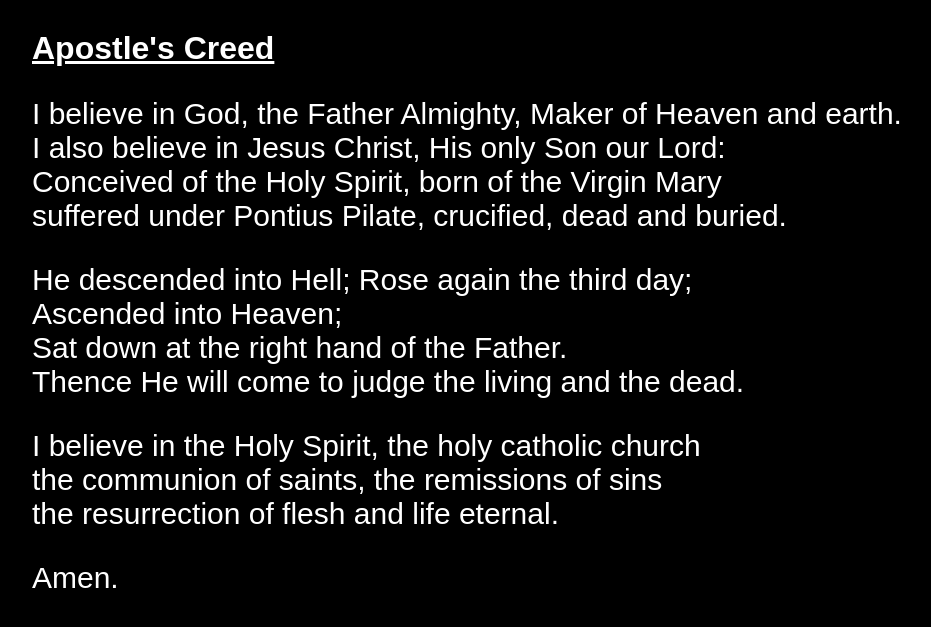
After one commit to asenchi/liberty, a Flask app: page /creed in a window 1280 px wide. The commit adds this page. Shown: the top 627 px of the page, without its empty margins (23-954 px from the left). Run offline with Flask 2, Linux system fonts and the light colour scheme.

Commit message:
/help, /creed, binaries, and docs.

```diff
--- a/app.py
+++ b/app.py
@@ -102,7 +102,19 @@ def favicon():
 
 @app.route("/help")
 def help():
-    return "PUT DOCS HERE"
+    docs = open('DOCS.txt', 'r').read()
+    return render_template(
+            "help.html",
+            docs=docs,
+            title = "How to structure a song"
+           )
+
+@app.route("/creed")
+def creed():
+    return render_template(
+            "creed.html",
+            title = "Apostle's Creed"
+           )
 
 if __name__ == "__main__":
     app.debug = True
--- a/songs/amazing_grace.txt
+++ b/songs/amazing_grace.txt
@@ -28,5 +28,3 @@ v5: |
  then when we've first begun
 inkey: a
 speed: slow
-license: |
- Blah blah blah
--- a/static/style.css
+++ b/static/style.css
@@ -37,3 +37,21 @@ dl dd {
   letter-spacing: 0.0em;
   margin-bottom: 1px;
 }
+
+#single {
+  font-size: 24px;
+}
+
+#single a {
+  font-size: 24px;
+}
+
+#creed {
+  font-size: 30px;
+  width: 940px;
+}
+
+#creed h1 {
+  font-size: 32px;
+  text-decoration: underline;
+}
--- /dev/null
+++ b/templates/creed.html
@@ -0,0 +1,26 @@
+{% extends "layout.html" %}
+{% block body %}
+<div id="creed">
+<h1>Apostle's Creed</h1>
+<p>
+I believe in God, the Father Almighty, Maker of Heaven and earth.<br />
+I also believe in Jesus Christ, His only Son our Lord:<br />
+Conceived of the Holy Spirit, born of the Virgin Mary<br />
+suffered under Pontius Pilate, crucified, dead and buried.<br />
+</p>
+<p>
+He descended into Hell; Rose again the third day;<br />
+Ascended into Heaven;<br />
+Sat down at the right hand of the Father.<br />
+Thence He will come to judge the living and the dead.<br />
+</p>
+<p>
+I believe in the Holy Spirit, the holy catholic church<br />
+the communion of saints, the remissions of sins<br />
+the resurrection of flesh and life eternal.<br />
+</p>
+<p>
+Amen.
+</p>
+</div>
+{% endblock %}
--- a/templates/song_list.html
+++ b/templates/song_list.html
@@ -1,5 +1,8 @@
 {% extends "layout.html" %}
 {% block body %}
+<div id="single">
+    <a href="/creed">Apostle's Creed</a> | <a href="/help">Help</a>
+</div>
 {% for key, items in songs.iteritems() if items %}
 <h1>{{ key|replace("_", " ")|title }}</h1>
 <dl>
```
Also changed, not shown: DOCS.txt (added, +32 -0 lines), TEMPLATE.txt (added, +32 -0 lines), templates/help.html (added, +8 -0 lines), 2 other files.
